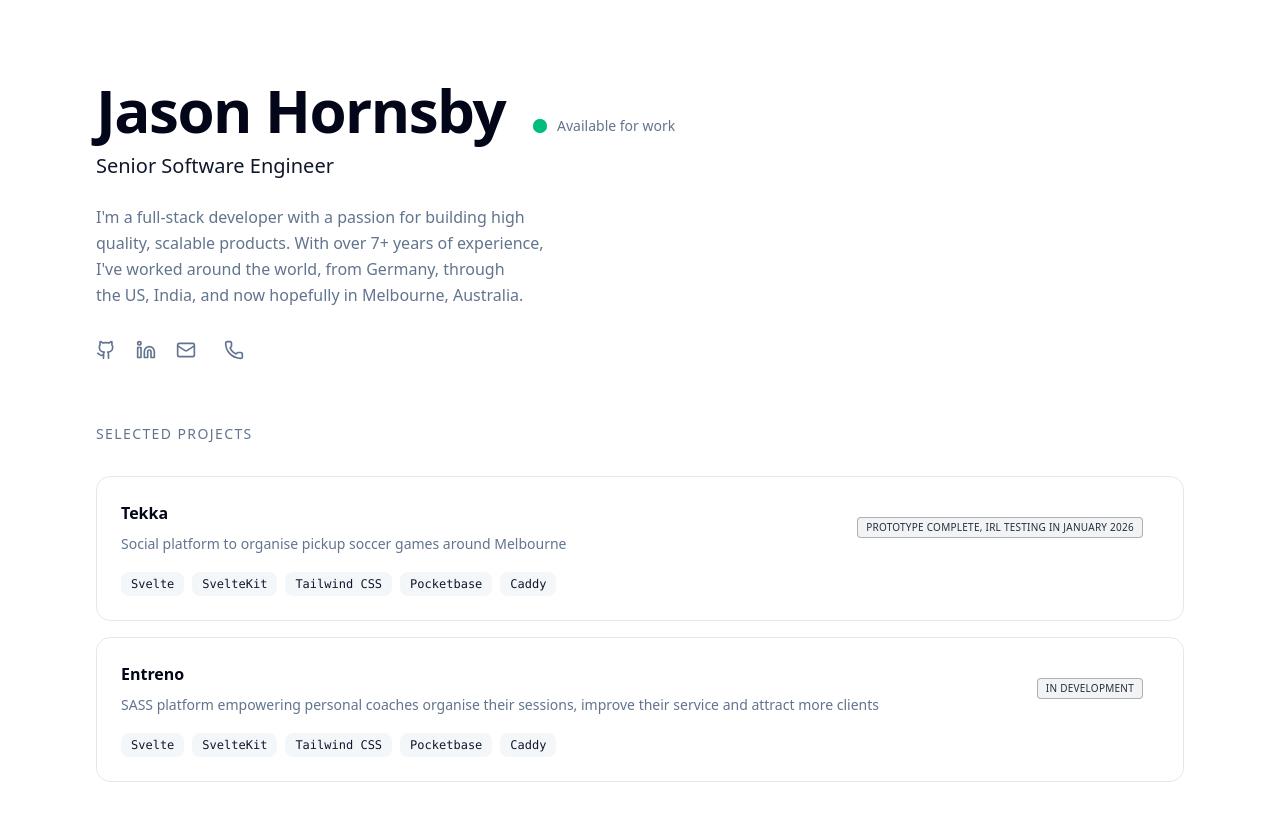
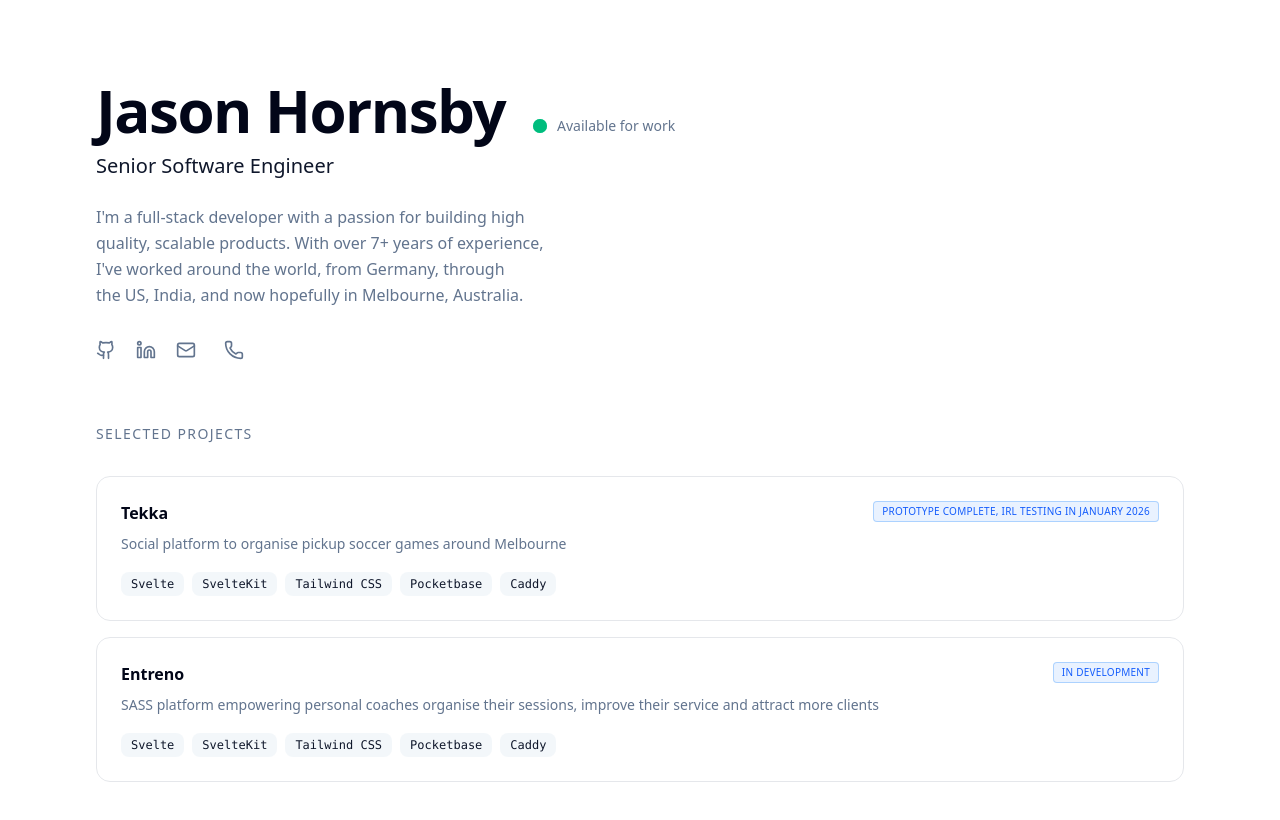
Before and after one commit to jasonhornsby/portfolio, a SvelteKit app: page / in a window 1280 px wide. Shown: the top 820 px of the page. Built offline with nearby package versions, Linux system fonts and the light colour scheme.

Commit message:
Cleaned up design of status chips

```diff
--- a/src/routes/+page.svelte
+++ b/src/routes/+page.svelte
@@ -134,12 +134,12 @@
                                     {/each}
                                 </div>
                                 <div class="mt-4 md:hidden">
-                                    <span class="inline-block rounded border border-primary/30 bg-primary/5 px-2 py-0.5 text-[0.625rem] font-medium uppercase tracking-wide text-primary/90 backdrop-blur-sm">
+                                    <span class="inline-block rounded border border-blue-400/40 bg-blue-500/10 px-2 py-0.5 text-[0.625rem] font-medium uppercase tracking-wide text-blue-600 backdrop-blur-sm">
                                         {project.status}
                                     </span>
                                 </div>
                             </div>
-                            <span class="hidden md:block md:absolute md:top-4 md:right-4 rounded border border-primary/30 bg-primary/5 px-2 py-0.5 text-[0.625rem] font-medium uppercase tracking-wide text-primary/90 backdrop-blur-sm">
+                            <span class="hidden md:block md:absolute md:top-0 md:right-0 rounded border border-blue-400/40 bg-blue-500/10 px-2 py-0.5 text-[0.625rem] font-medium uppercase tracking-wide text-blue-600 backdrop-blur-sm">
                                 {project.status}
                             </span>
                         </div>
```
